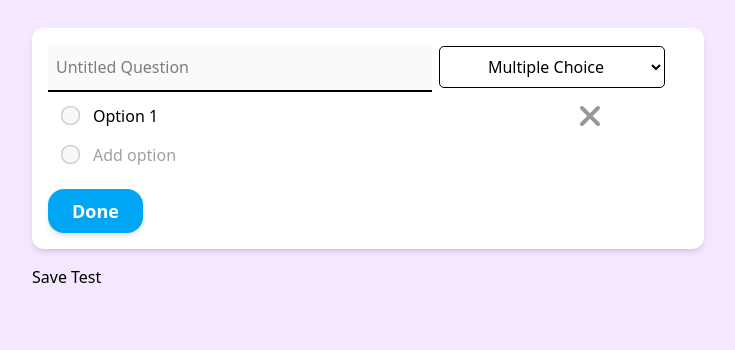
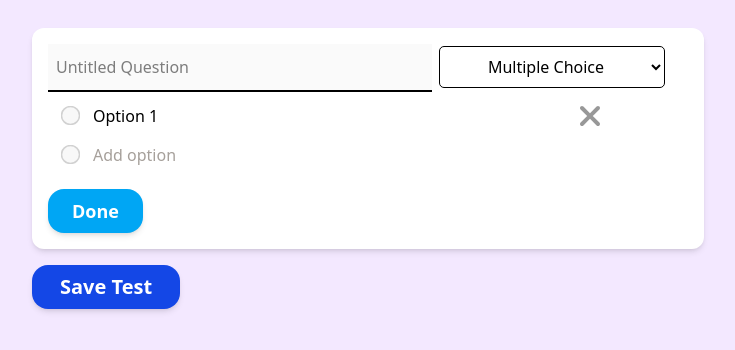
Before and after one commit to rohitrao835589/Examino, a React (Vite) app in the folder client/: page /test/1/edit in a window 1280 px wide. Shown: the top 350 px of the page, without its empty margins (272-1007 px from the left). Built offline with nearby package versions, Linux system fonts and the light colour scheme.

Commit message:
style: setQuestion style the save button

```diff
--- a/client/src/pages/setQuestion/SetQuestion.jsx
+++ b/client/src/pages/setQuestion/SetQuestion.jsx
@@ -42,7 +42,7 @@ function SetQuestion() {
           )
         )}
         <AddQuestion addNewQuestion={handleAdd} />
-        <button type="button" onClick={handleSubmit}>
+        <button type="button" onClick={handleSubmit} className=" bg-blue-700  px-7 py-2 rounded-2xl text-xl hover:bg-blue-400 font-bold text-white shadow-md">
           Save Test
         </button>
       </div>
```
